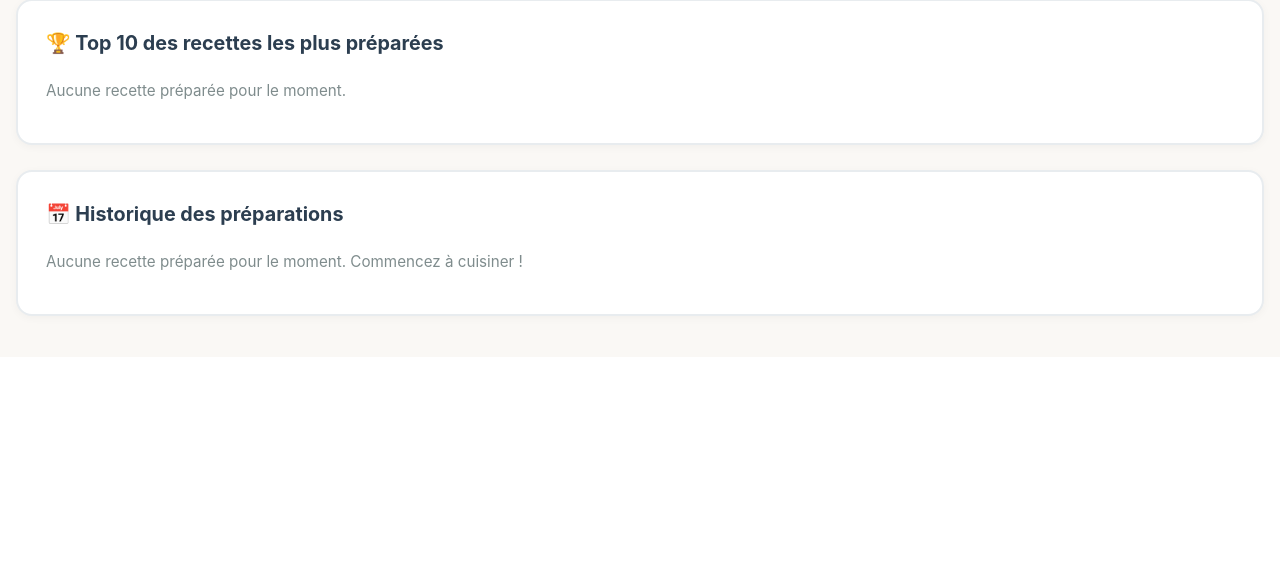
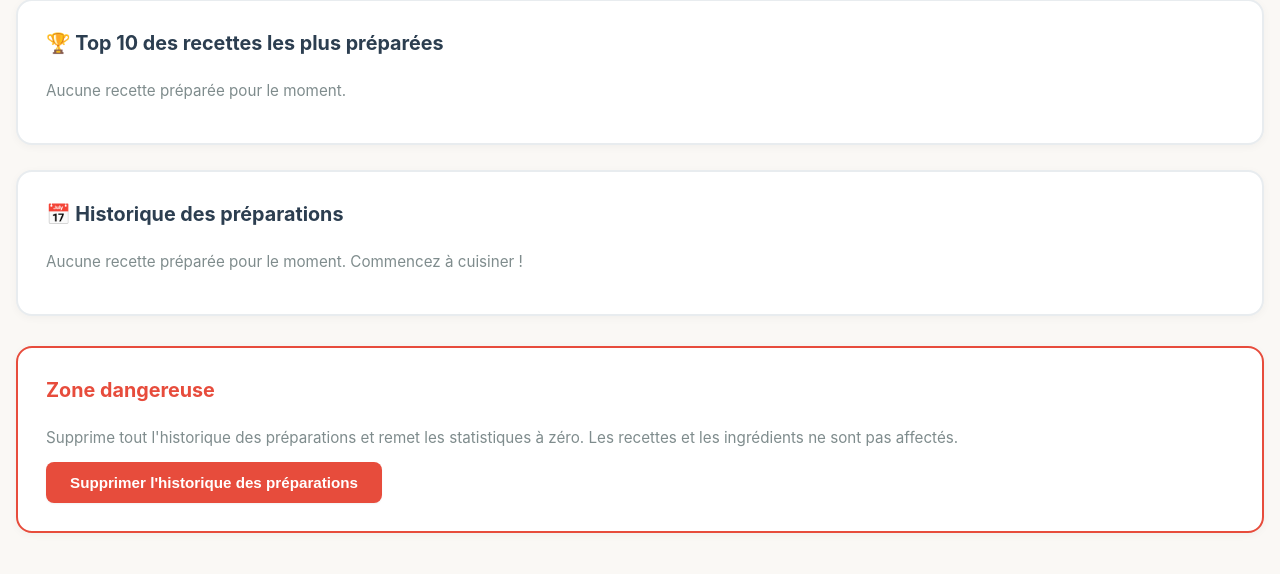
Before and after one commit to noehblabla33-a11y/frigo, a Flask app: page /historique/ in a window 1280 px wide. Shown: the part 1328-1902 px from the top of the page. Before the commit the page ends 1648 px from the top, so only its background shows below. Run offline with Flask 3, Linux system fonts and the light colour scheme.

Commit message:
Ajout d'un reset des statistiques

```diff
--- a/routes/historique.py
+++ b/routes/historique.py
@@ -332,6 +332,23 @@ def couts_par_mois():
     })
 
 
+@historique_bp.route('/reset', methods=['POST'])
+def reset_historique():
+    """
+    Supprime tout l'historique des préparations (RecettePlanifiee avec preparee=True).
+    Ne supprime pas les recettes ni les ingrédients.
+    """
+    from flask import jsonify
+
+    try:
+        nb_supprimes = RecettePlanifiee.query.filter_by(preparee=True).delete()
+        db.session.commit()
+        return jsonify({'success': True, 'nb_supprimes': nb_supprimes})
+    except Exception as e:
+        db.session.rollback()
+        return jsonify({'success': False, 'error': str(e)}), 500
+
+
 @historique_bp.route('/api/ingredients-utilises')
 def ingredients_utilises():
     """
--- a/templates/historique.html
+++ b/templates/historique.html
@@ -167,6 +167,17 @@
     <p>Aucune recette préparée pour le moment. Commencez à cuisiner !</p>
     {% endif %}
 </div>
+<!-- Zone de réinitialisation -->
+<div class="card" style="border: 2px solid #e74c3c; margin-top: 30px;">
+    <h3 style="color: #e74c3c;">Zone dangereuse</h3>
+    <p style="color: var(--text-secondary);">
+        Supprime tout l'historique des préparations et remet les statistiques à zéro.
+        Les recettes et les ingrédients ne sont pas affectés.
+    </p>
+    <button id="btn-reset-historique" class="btn btn-danger" style="background: #e74c3c; color: white; border: none; padding: 12px 24px; border-radius: 8px; cursor: pointer; font-size: 1em;">
+        Supprimer l'historique des préparations
+    </button>
+</div>
 {% endblock %}
 
 {% block extra_js %}
@@ -212,6 +223,21 @@
         };
 
         initHistoriqueCharts(graphiqueMois, graphiqueTop, statsCategories, coutsPeriodiques, ingredientsPopulaires);
+
+        document.getElementById('btn-reset-historique').addEventListener('click', () => {
+            if (!confirm('Supprimer tout l\'historique des préparations ? Cette action est irréversible.\n\nLes recettes et les ingrédients ne seront pas supprimés.')) return;
+
+            fetch('{{ url_for("historique.reset_historique") }}', { method: 'POST' })
+                .then(r => r.json())
+                .then(data => {
+                    if (data.success) {
+                        alert(`Historique supprimé (${data.nb_supprimes} préparation(s) effacée(s)).`);
+                        window.location.reload();
+                    } else {
+                        alert('Erreur : ' + data.error);
+                    }
+                });
+        });
     });
 </script>
 {% endblock %}
```
